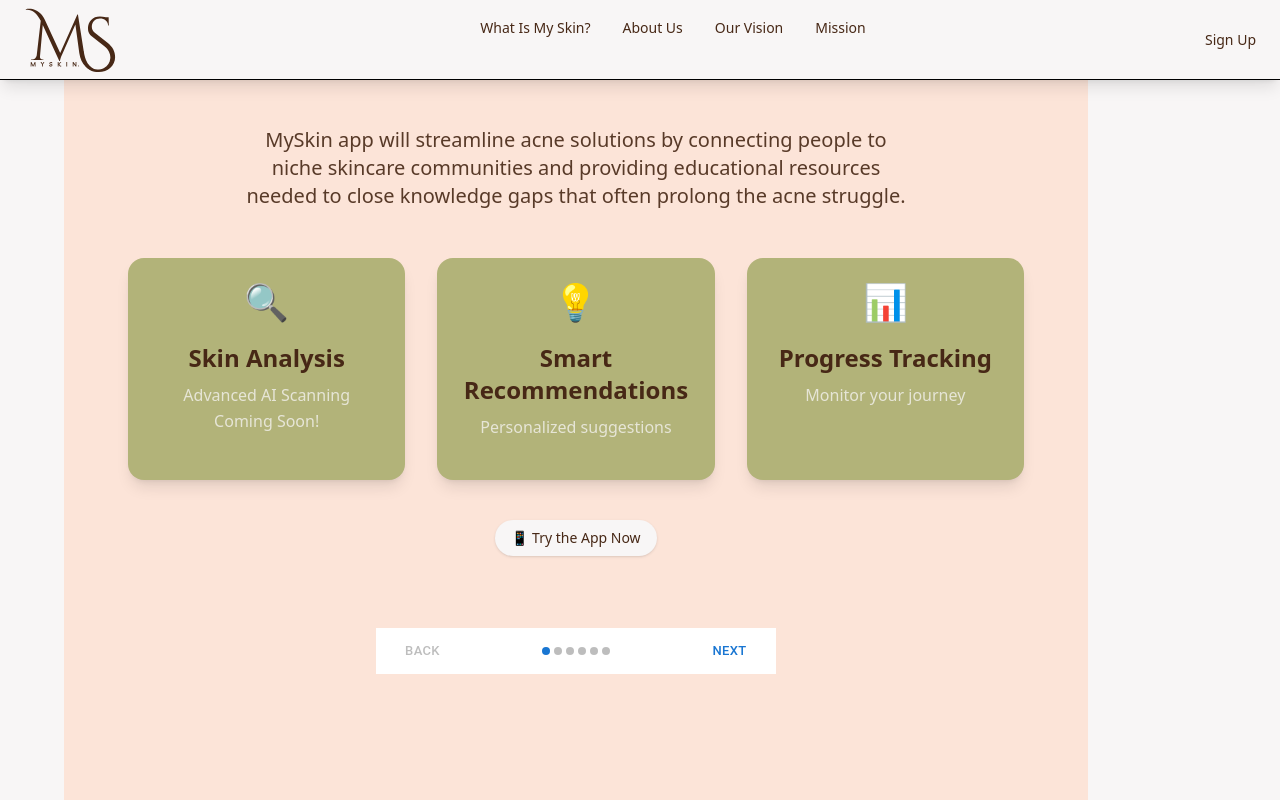
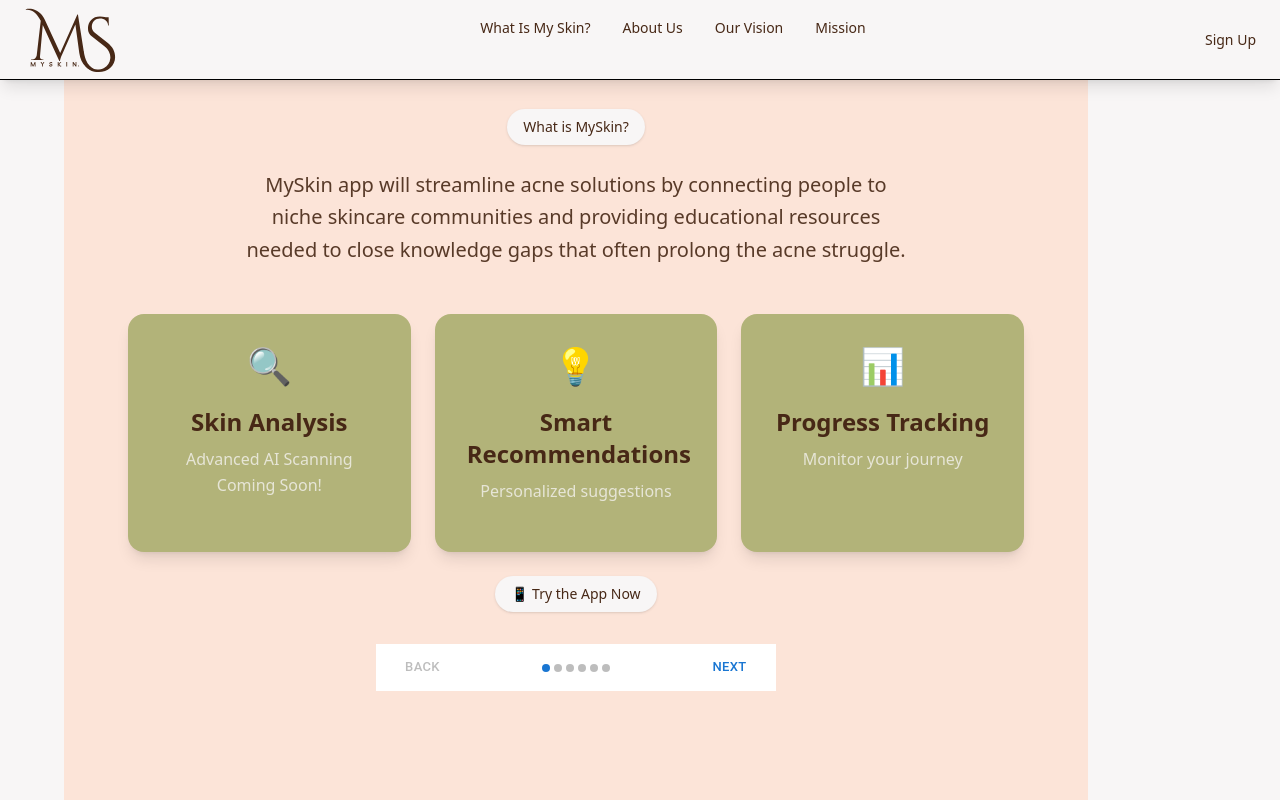
Before and after one commit to eaapursuit/myskin-demo, a React (Vite) app: page / in a window 1280 px wide. Built offline with nearby package versions, Linux system fonts and the light colour scheme; no server answers; some icons are missing; a web font is replaced by a local one.

Commit message:
updated the mobile responsiveness of the different landing page components to look good on iphones

```diff
--- a/src/components/EmailSignUp.jsx
+++ b/src/components/EmailSignUp.jsx
@@ -65,14 +65,14 @@ const EmailSignUp = () => {
   };
 
   return (
-    <div className="bg-[#aa663c] py-20 px-6">
+    <div className="bg-[#aa663c] py-8 md:py-20 px-4 md:px-6">
       <div className="max-w-2xl mx-auto">
-        <div className="text-center mb-12">
-          <div className="inline-flex items-center px-4 py-2 bg-[#FCE4D8] text-[#472816] text-sm font-medium rounded-full shadow-sm mb-6">
+        <div className="text-center mb-8 md:mb-12">
+          <div className="inline-flex items-center px-3 py-2 bg-[#FCE4D8] text-[#472816] text-xs md:text-sm font-medium rounded-full shadow-sm mb-6">
             Join the Waitlist
           </div>
-          <h2 className="text-3xl font-bold text-[#F8F6F6] mb-4">
-            Stay Connected with MySkin
+          <h2 className="text-3xl font-bold text-[#F8F6F6] mb-2">
+            Join the Waitlist
           </h2>
           <p className="text-[#F8F6F6] opacity-90 text-lg leading-relaxed">
             Be the first to know when our app is avaialble for beta testing.
--- a/src/components/VisionStatement.jsx
+++ b/src/components/VisionStatement.jsx
@@ -13,7 +13,7 @@ MySkin is built on the belief that the journey to clear skin should not be walke
                 </h3>
               </div>
 
-              <div className="grid grid-cols-3 gap-2 max-w-4xl mx-auto">
+              <div className="grid grid-cols-3 gap-2 md:gap-8 max-w-4xl mb-6 md:mb-8 mx-auto">
                 {[
                   {
                     // icon: "🔬",
@@ -36,14 +36,14 @@ MySkin is built on the belief that the journey to clear skin should not be walke
 
                 ].map((value, i) => (
                   <div key={i} className="group">
-                    <div className="bg-[#0A0A06] pt-2  rounded-lg md:rounded-2xl shadow-xl hover:shadow-2xl transition-all duration-300 border border-[#A68671]/20 hover:border-[#A68671]/40">
+                    <div className="bg-[#0A0A06] p-3 md:p-8 rounded-lg md:rounded-2xl shadow-xl hover:shadow-2xl transition-all duration-300 border border-[#A68671]/20 hover:border-[#A68671]/40">
                       <div
                         className="w-8 h-8 md:w-16 md:h-16 rounded-full flex items-center justify-center mb-3 md:mb-6 mx-auto"
                         style={{ backgroundColor: value.color }}
                       >
                         {value.icon}
                       </div>
-                      <h3 className="text-xs font-bold text-[#F8F6F6] mb-4 text-center">
+                      <h3 className="text-xs md:text-xl font-bold text-[#F8F6F6] mb-2 md:mb-4 text-center">
                         {value.title}
                       </h3>
                       <p className="text-[#F8F6F6] text-xs opacity-75 text-center leading-relaxed">
@@ -53,7 +53,7 @@ MySkin is built on the belief that the journey to clear skin should not be walke
                   </div>
                 ))}
               </div>
-              <h3 className="text-2xl font-bold text-[#F8F6F6]">
+              <h3 className="text-lg md:text-2xl font-bold text-[#F8F6F6] px-2">
 Through these pillars, MySkin is redefining acne care—because everyone deserves to feel confident in their skin.
                 </h3>
             </div>
--- a/src/components/WhatIsMySkin.jsx
+++ b/src/components/WhatIsMySkin.jsx
@@ -5,15 +5,18 @@ import DotsMobileStepper from "./MobileStepper";
 
 const WhatIsMySkin = () => {
   return (
-    <div className="min-h-screen flex flex-col items-center sm:justify-center bg-cream px-4 sm:px-8 md:px-16 py-12 font-sans">
-      <div className="max-w-4xl mx-auto text-center ">
-
-        <p className="text-xl text-chocolate opacity-90 mb-12 max-w-2xl mx-auto">
+    <div className="min-h-screen flex flex-col items-center sm:justify-center bg-cream pt-32 pb-8 px-4 sm:px-8 md:px-16 py-6 sm:py-12 font-sans">
+      <div className="max-w-4xl mx-auto text-center space-y-6 ">
+       {/* Badge */}
+        <div className="inline-flex items-center px-3 py-1.5 sm:px-4 sm:py-2 bg-[#F8F6F6] text-[#472816] text-xs sm:text-sm font-medium rounded-full shadow-sm">
+          What is MySkin?
+        </div>
+        <p className="text-sm sm:text-xl text-chocolate opacity-90 mb-6 sm:mb-12 max-w-2xl mx-auto leading-relaxed">
           MySkin app will streamline acne solutions by connecting people to
           niche skincare communities and providing educational resources needed
           to close knowledge gaps that often prolong the acne struggle.
         </p>
-        <div className="grid grid-cols-1  md:grid-cols-3 mb-10 gap-8">
+        <div className="grid grid-cols-1 sm:grid-cols-3 gap-4 sm:gap-6">
           {[
             {
               icon: "🔍",
@@ -31,19 +34,19 @@ const WhatIsMySkin = () => {
               desc: "Monitor your journey",
             },
           ].map((feature, i) => (
-            <div key={i} className="bg-sage p-8 md:p-6 w-full max-w-wd mx-auto rounded-2xl shadow-lg">
-              <div className="text-2xl sm:text-3xl lg:text-4xl mb-3">{feature.icon}</div>
-              <h3 className="text-lg sm:text-xl lg:text-2xl font-bold text-[#472816] mb-2">
+            <div key={i} className="bg-sage p-4 sm:p-6 md:p-8 rounded-2xl shadow-lg">
+              <div className="text-md sm:text-2xl md:text-3xl lg:text-4xl mb-2 sm:mb-3">{feature.icon}</div>
+              <h3 className="text-base sm:text-lg md:text-xl lg:text-2xl font-bold text-[#472816] mb-1 sm:mb-2">
                 {feature.title}
               </h3>
-              <p className="text-sm sm:text-base text-lightgray opacity-75 leading-relaxed">{feature.desc}</p>
+              <p className="text-xs sm:text-sm lg:text-base text-lightgray opacity-75 leading-relaxed">{feature.desc}</p>
             </div>
           ))}
         </div>
-        <div className="inline-flex items-center px-4 py-2 bg-[#F8F6F6] text-[#472816] text-sm font-medium rounded-full shadow-sm mb-8">
+        <div className="inline-flex items-center px-3 py-1.5 sm:px-4 sm:py-2 bg-[#F8F6F6] text-[#472816] text-xs sm:text-sm font-medium rounded-full shadow-sm md-4 sm:mb-8">
           📱 Try the App Now
         </div>
-        <div className="mt-10 flex items-center justify-center">
+        <div className=" flex items-center justify-center">
         <DotsMobileStepper />
       </div>
       </div>
```
